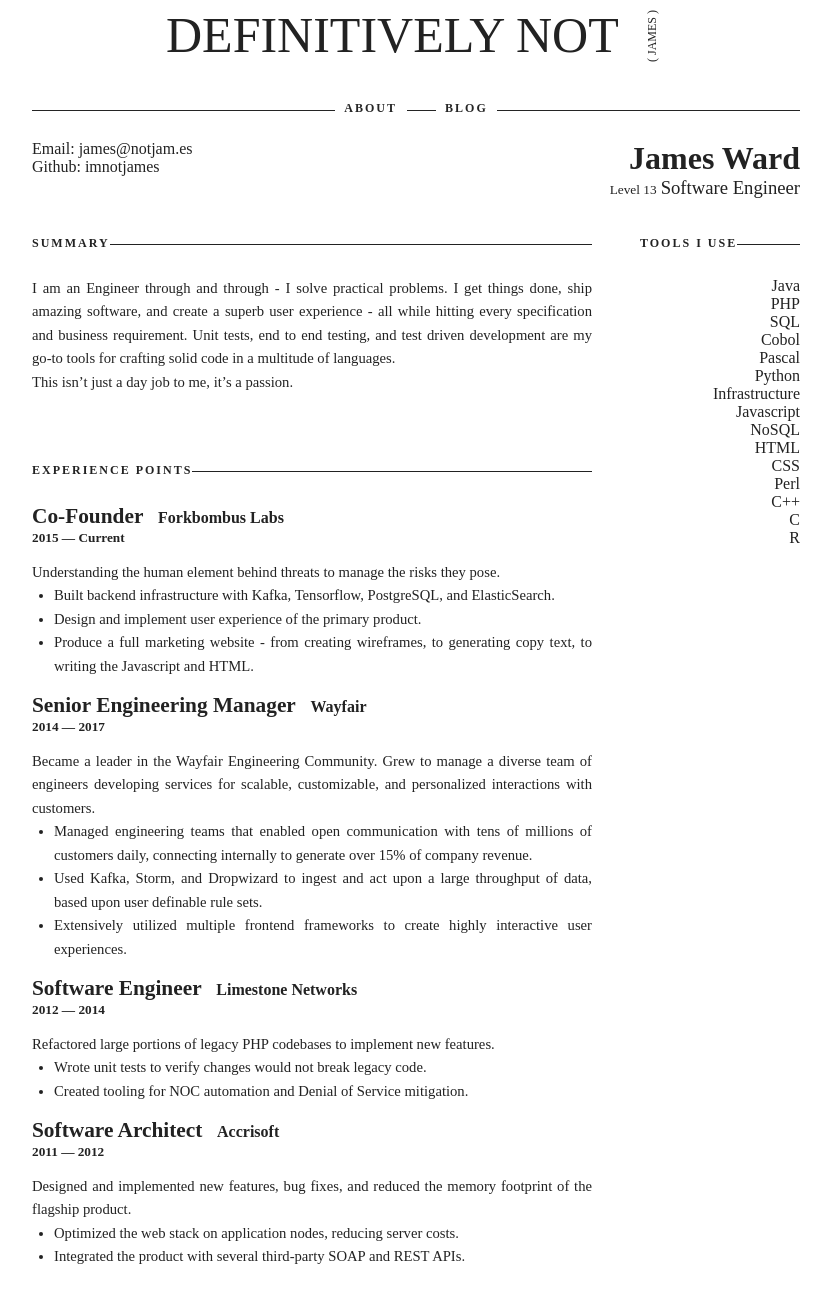
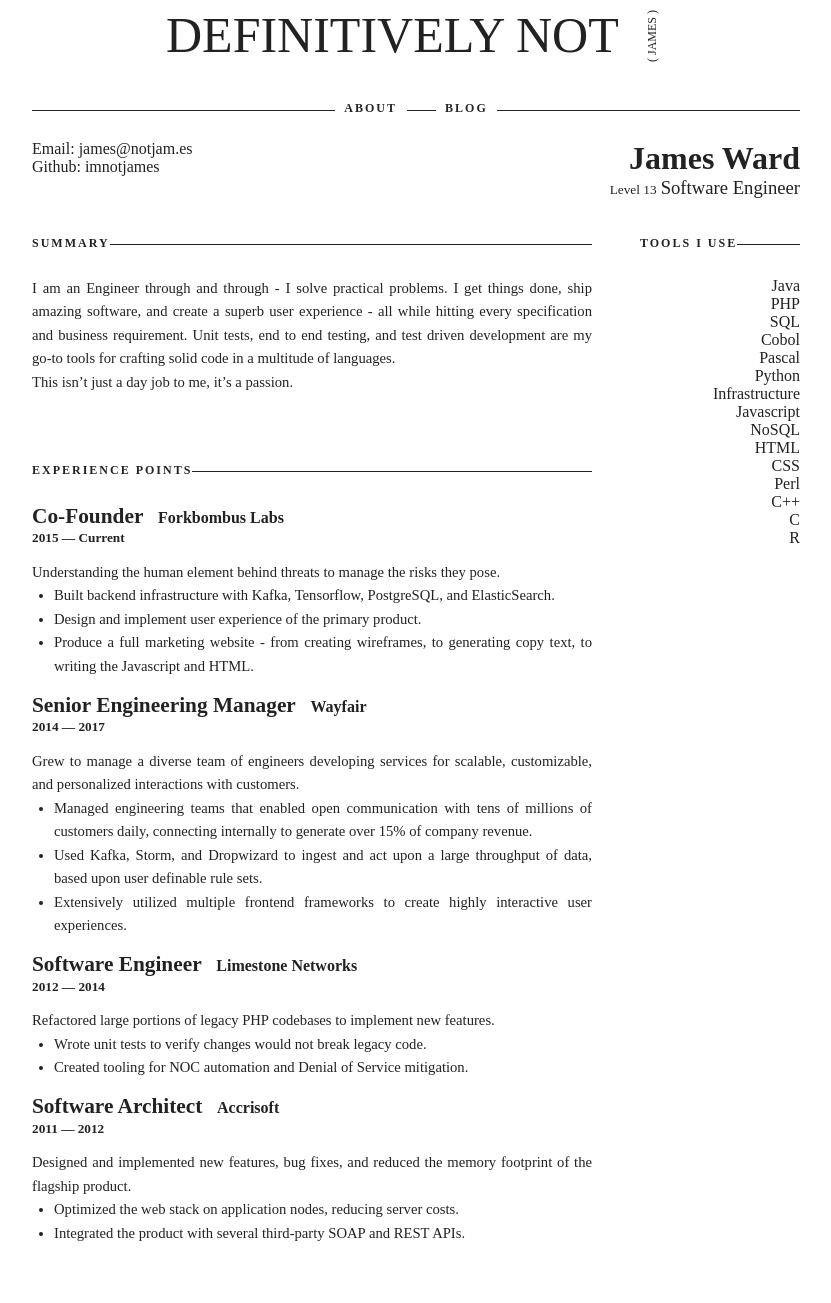
Before and after one commit to imnotjames/imnotjames.github.io, a Jekyll site: the page built from resume.html, in a window 1280 px wide and 1367 px high. Shown: the top 1303 px of the window, without its empty margins (224-1055 px from the left). Built offline with Jekyll 4.4.1, drawn with Linux system fonts in a browser that asks for light colours; some web fonts are replaced.

Commit message:
omit useless comment from resume

```diff
--- a/_data/resume.json
+++ b/_data/resume.json
@@ -37,7 +37,7 @@
 			"website": "http://wayfair.com",
 			"startDate": "February 17th, 2014",
 			"endDate": "February 15th, 2017",
-			"summary": "Became a leader in the Wayfair Engineering Community. Grew to manage a diverse team of engineers developing services for scalable, customizable, and personalized interactions with customers.",
+			"summary": "Grew to manage a diverse team of engineers developing services for scalable, customizable, and personalized interactions with customers.",
 			"highlights": [
 				"Managed engineering teams that enabled open communication with tens of millions of customers daily, connecting internally to generate over 15% of company revenue.",
 				"Used Kafka, Storm, and Dropwizard to ingest and act upon a large throughput of data, based upon user definable rule sets.",
```
